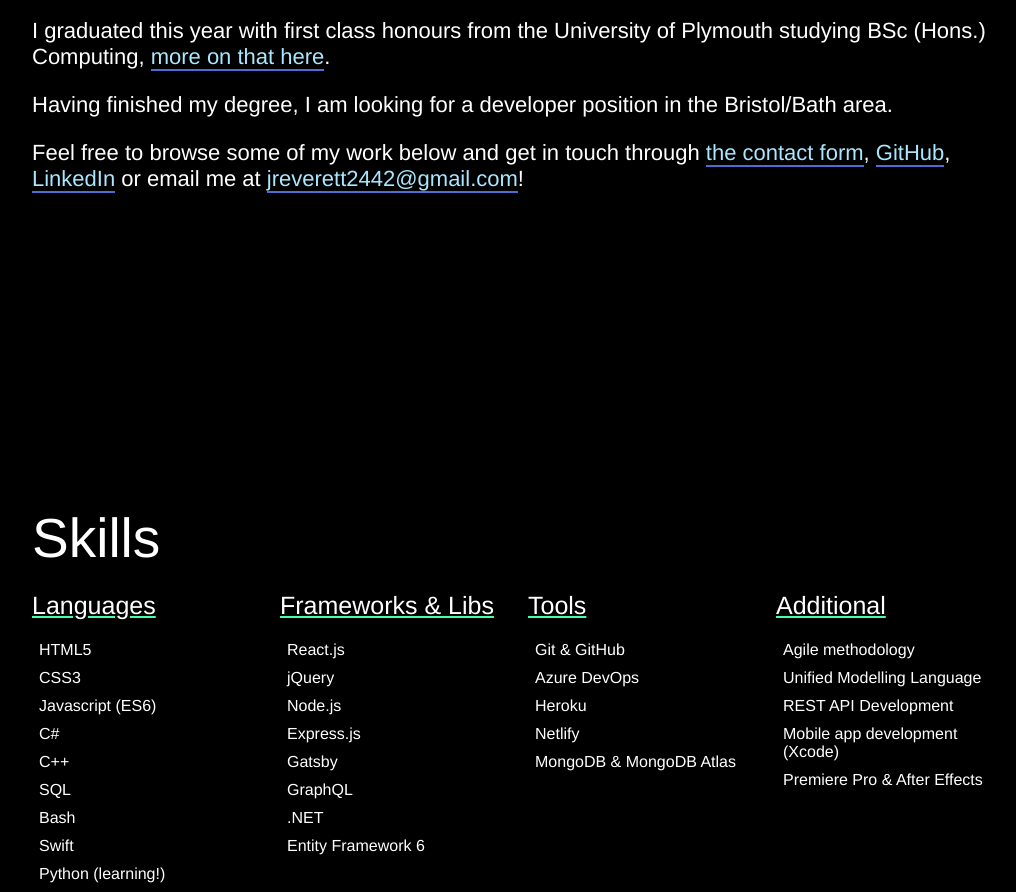
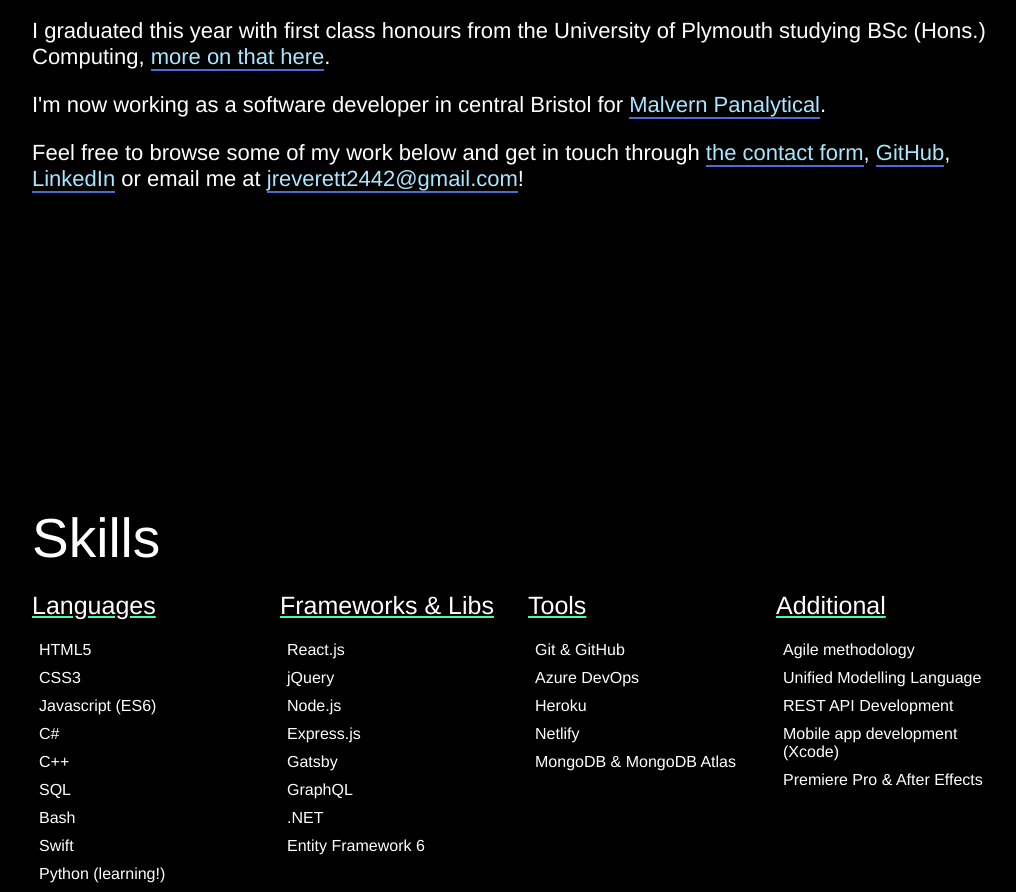
Before and after one commit to jreverett/jamieeverett.co.uk, a Gatsby site: page / in a window 1280 px wide. Shown: the part 998-1890 px from the top of the page, without its empty margins (128-1144 px from the left). Built offline with nearby package versions, Linux system fonts and the light colour scheme; Gatsby itself is replaced by a stand-in of ours.

Commit message:
Update About section content 👌

```diff
--- a/src/components/About/About.jsx
+++ b/src/components/About/About.jsx
@@ -25,7 +25,7 @@
           <p>
             I'm a computing graduate in the{" "}
             <a
-              href="https://goo.gl/maps/XmPcWCetS6GYZrgk7"
+              href="https://goo.gl/maps/VbZyJHhXb4CwRYxN9"
               target="_blank"
               rel="noopener noreferrer"
             >
@@ -41,8 +41,15 @@
             .
           </p>
           <p>
-            Having finished my degree, I am looking for a developer position in
-            the Bristol/Bath area.
+            I'm now working as a software developer in central Bristol for{" "}
+            <a
+              href="https://www.malvernpanalytical.com/en/"
+              target="_blank"
+              rel="noopener noreferrer"
+            >
+              Malvern Panalytical
+            </a>
+            .
           </p>
           <p>
             Feel free to browse some of my work below and get in touch through{" "}
```
